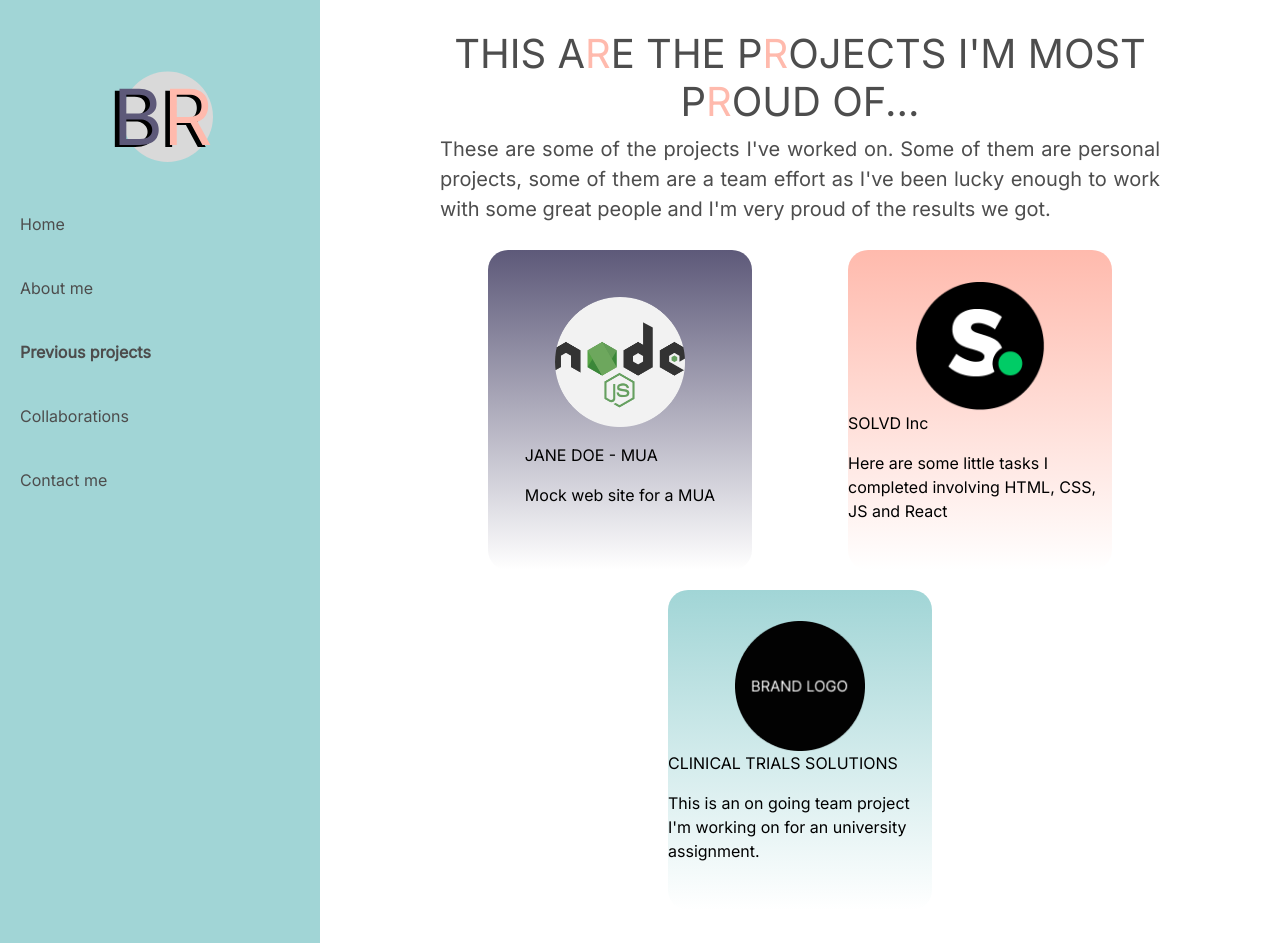
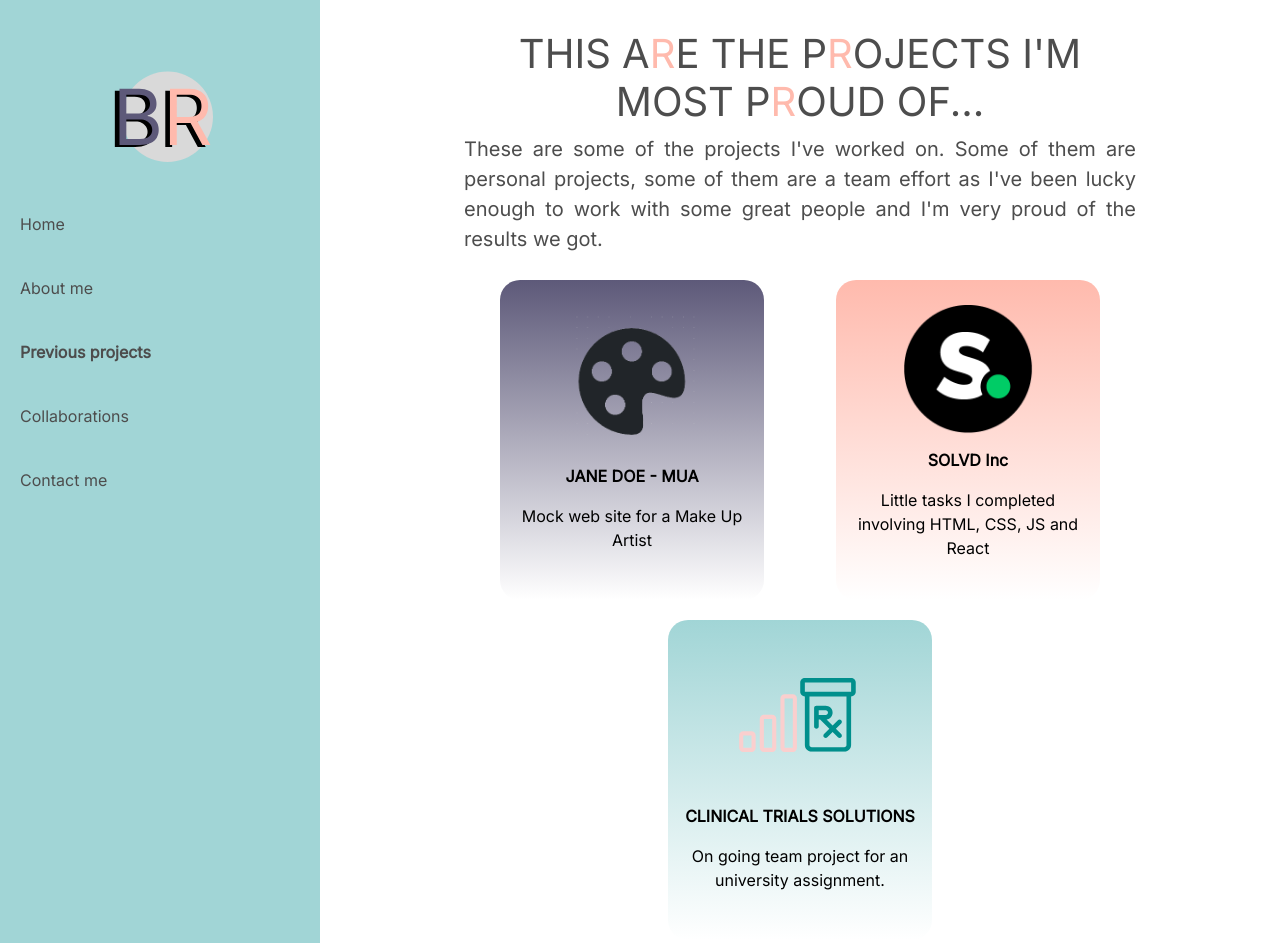
Before and after one commit to bytheseaside/BR__Portfolio, a website: page pages/projects.html in a window 1280 px wide. Shown: the top 943 px of the page. Drawn offline with nearby package versions, Linux system fonts and the light colour scheme.

Commit message:
adds cards styles

```diff
--- a/pages/projects.html
+++ b/pages/projects.html
@@ -62,21 +62,21 @@
       </p>
       <div class="website-cards" id="projects">
         <a
-          class="website-cards__card"
+          class="website-cards__card text-center"
           href="https://bytheseaside.github.io/MUAJaneDoe/index.html"
           target="_blank"
           id="card1"
         >
           <div class="website-cards__logo">
-            <img class="website-cards__img" src="../assets/Images/nodejs.png" alt="Website logo" />
+            <img class="website-cards__img" src="../assets/Images/palette-fill.png" alt="Website logo" />
           </div>
           <div class="website-cards__info">
-            <p class="website-card__name">JANE DOE - MUA</p>
-            <p class="website-card__description">Mock web site for a MUA</p>
+            <p class="website-cards__name">JANE DOE - MUA</p>
+            <p class="website-cards__description">Mock web site for a Make Up Artist</p>
           </div>
         </a>
         <a
-          class="website-cards__card"
+          class="website-cards__card text-center"
           href="https://github.com/qaprosoft/react-laba-arg-1/tree/main/homeworks/brisa-rojas"
           target="_blank"
           id="card2"
@@ -85,20 +85,20 @@
             <img class="website-cards__img" src="../assets/Images/solvd.png" alt="Website logo" />
           </div>
           <div class="website-cards__info">
-            <p class="website-card__name">SOLVD Inc</p>
-            <p class="website-card__description">
-              Here are some little tasks I completed involving HTML, CSS, JS and React
+            <p class="website-cards__name">SOLVD Inc</p>
+            <p class="website-cards__description">
+              Little tasks I completed involving HTML, CSS, JS and React
             </p>
           </div>
         </a>
-        <a class="website-cards__card" href="https://github.com/bytheseaside/TP-2-IB2" target="_blank" id="card3">
+        <a class="website-cards__card text-center" href="https://github.com/bytheseaside/TP-2-IB2" target="_blank" id="card3">
           <div class="website-cards__logo">
-            <img class="website-cards__img" src="../assets/Images/generic_logo.png" alt="Website logo" />
+            <img class="website-cards__img" src="../assets/Images/appLogo.svg" alt="Website logo" />
           </div>
           <div class="website-cards__info">
-            <p class="website-card__name">CLINICAL TRIALS SOLUTIONS</p>
-            <p class="website-card__description">
-              This is an on going team project I'm working on for an university assignment.
+            <p class="website-cards__name">CLINICAL TRIALS SOLUTIONS</p>
+            <p class="website-cards__description">
+              On going team project for an university assignment.
             </p>
           </div>
         </a>
--- a/stylesheet/partials/_mixins.scss
+++ b/stylesheet/partials/_mixins.scss
@@ -15,7 +15,7 @@
   }
 }
 
-@mixin centerAndGiveWidth($width:75%, $margin-top, $margin-bottom) {
+@mixin centerAndGiveWidth($width:70%, $margin-top, $margin-bottom) {
   width: $width;
   padding: 30px 0;
   margin: $margin-top auto $margin-bottom auto;
--- a/stylesheet/partials/_projects.scss
+++ b/stylesheet/partials/_projects.scss
@@ -10,7 +10,7 @@
 }
 
 .website-cards {
-  width: 100%;
+  width: auto;
   display: flex;
   flex-flow: row wrap;
   justify-content: center;
@@ -22,11 +22,17 @@
     align-items: center;
     width: 310px;
     height: 150px;
-    margin: 10px 0;
-    padding: 50px 10px;
+    margin: 5px 0;
+    padding: 10px !important;
     border-radius: 20px;
     text-decoration: none;
     color: black;
+    text-decoration: none;
+
+
+    &:hover {
+      color: inherit;
+    }
 
     &:nth-child(3n) {
       background-color: $green;
@@ -40,6 +46,12 @@
       background-color: $pink;
       background: linear-gradient(0deg, white 0%, $pink 100%);
     }
+
+
+  }
+
+  &__name{
+    font-weight: bolder;
   }
 
   &__logo {
@@ -48,6 +60,7 @@
     border-radius: 50%;
     margin-right: 20px;
   }
+
   &__img {
     width: 100%;
     height: 100%;
```
Also changed, not shown: assets/Images/appLogo.svg (added), stylesheet/styles.css, 1 other file.
